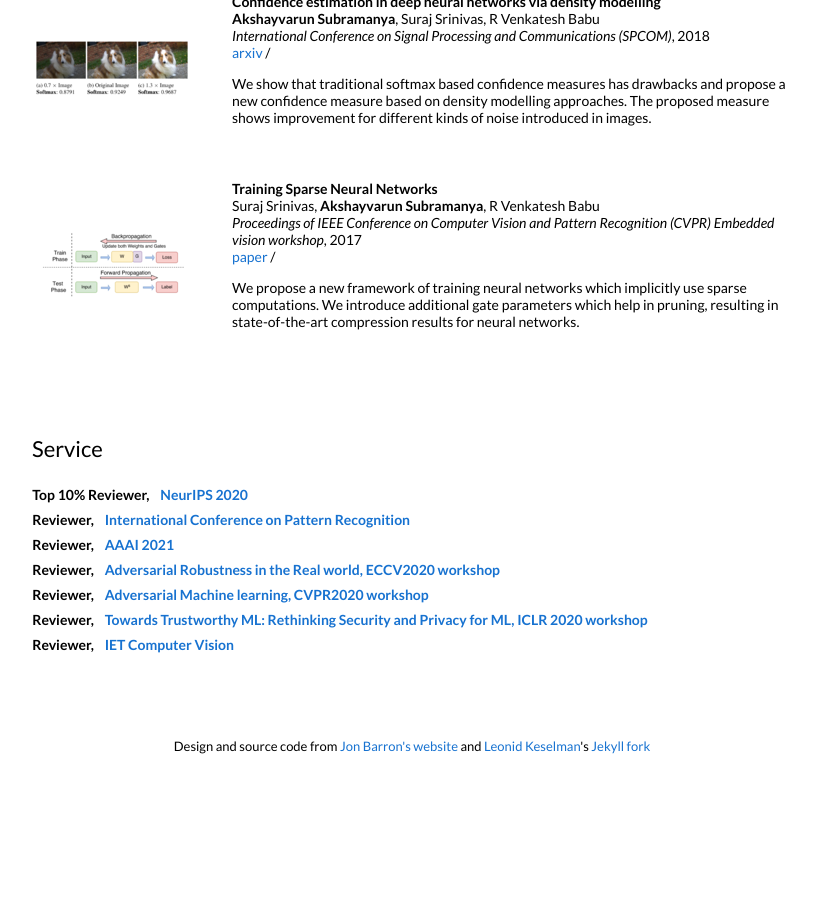
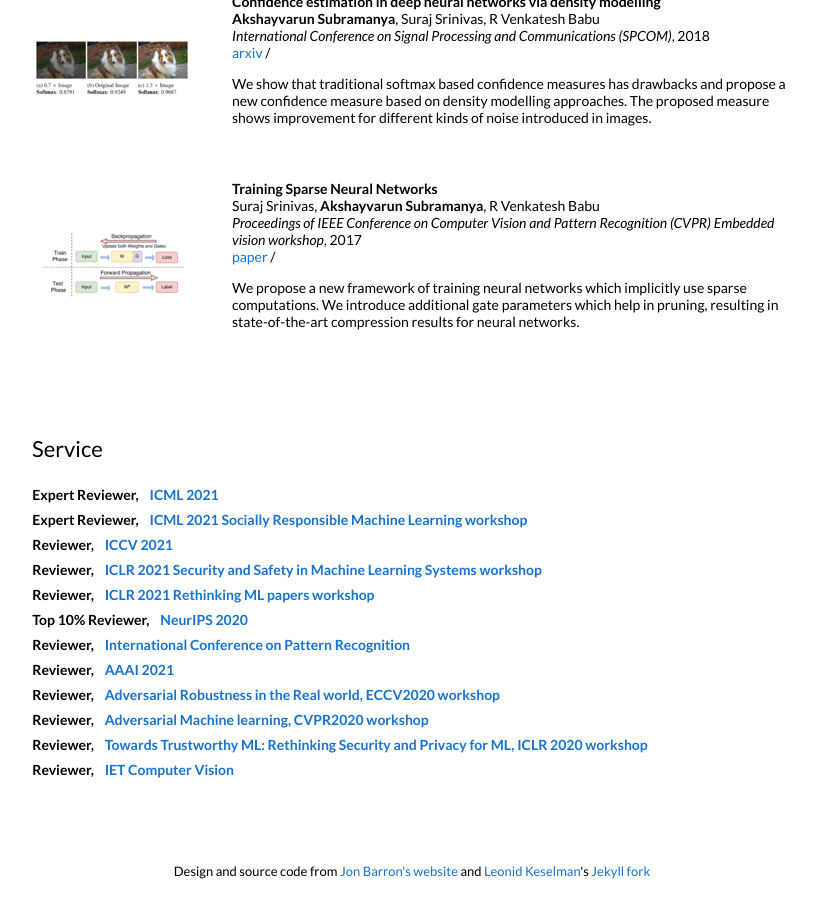
Before and after one commit to aksvarun/aksvarun.github.io, a Jekyll site: the page built from _posts/2021-07-22-icml_review.md, in a window 1280 px wide and 900 px high, scrolled down 1382 px. Shown: the whole window, without its empty margins (228-1044 px from the left). Built offline with Jekyll 4.4.1, drawn with Linux system fonts in a browser that asks for light colours; before the commit the page ends 2157 px from its top, so only the background shows below that.

Commit message:
reviewing and neurips workshop

```diff
--- a/_layouts/default.html
+++ b/_layouts/default.html
@@ -141,6 +141,9 @@
               <br>
               <em>{{post.venue}}</em>
               <br>
+              {% if post.workshop%}
+              <a href="{{post.workshop}}">workshop version</a> /
+              {% endif %}
               {% if post.arxiv %}
               <a href="{{post.arxiv}}">arxiv</a> /
               {% endif %}
--- a/_posts/2019-11-01-fooling_iccv.markdown
+++ b/_posts/2019-11-01-fooling_iccv.markdown
@@ -9,6 +9,7 @@ authors: "<strong>Akshayvarun Subramanya<sup>*</sup></strong>, Vipin Pillai<sup>
 venue: "International Conference on Computer vision (ICCV)"
 arxiv: https://arxiv.org/abs/1812.02843
 code: https://github.com/UMBCvision/fooling_network_interpretation
+workshop: https://secml2018.github.io/towards_hiding.pdf
 ---
 
 We show that popular network interpretation algorithms do not necessarily show the correct reasoning for network's prediction, by using adversarial examples. Our work highlights the need for developing more robust interpretation tools to analyze a neural network's prediction.
--- /dev/null
+++ b/_posts/2021-07-22-icml_review.md
@@ -0,0 +1,8 @@
+---
+layout: post
+role:  "Expert Reviewer"
+date:   2021-07-21 22:21:59 +00:00
+categories: services
+venue: "ICML 2021"
+website: "https://icml.cc/Conferences/2021/Reviewers"
+---
```
Also changed, not shown: _posts/2021-07-19-iclr_rethinking_review.md (added, +8 -0 lines), _posts/2021-07-20-iclr_secml_review.md (added, +8 -0 lines), _posts/2021-07-21-iccv_review.md (added, +8 -0 lines), _posts/2021-07-21-icml_social_review.md (added, +8 -0 lines).
